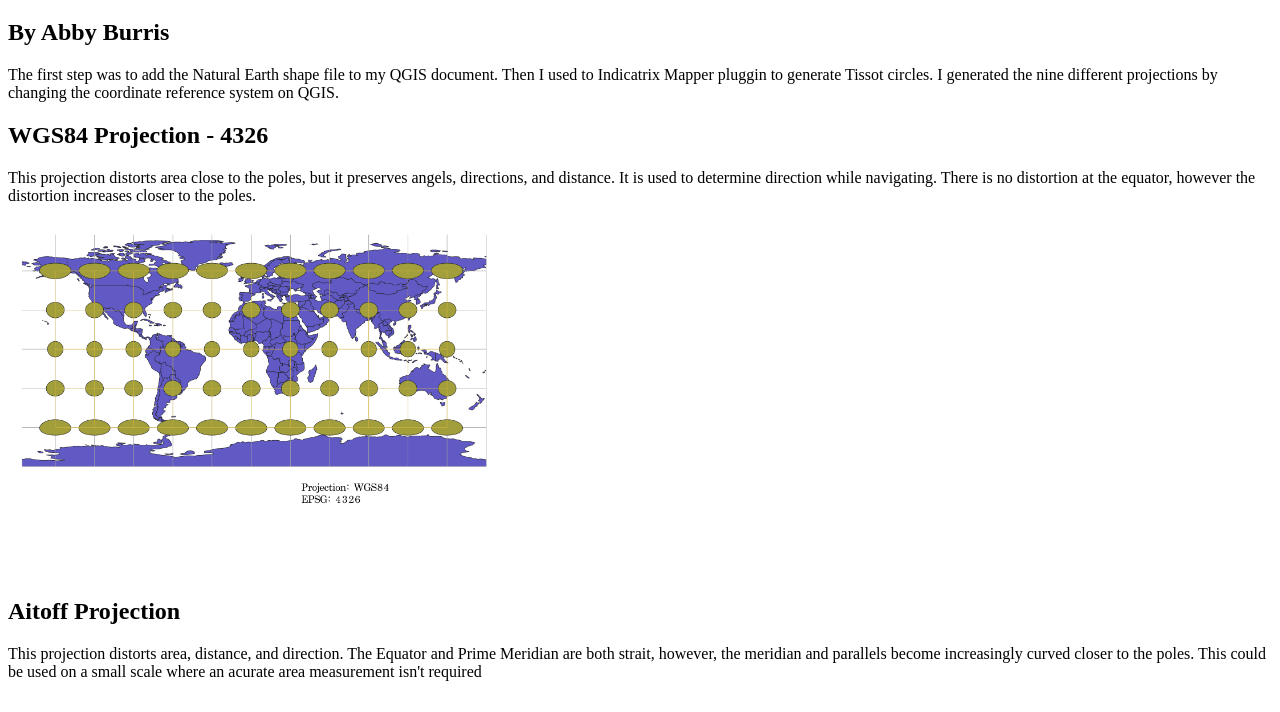
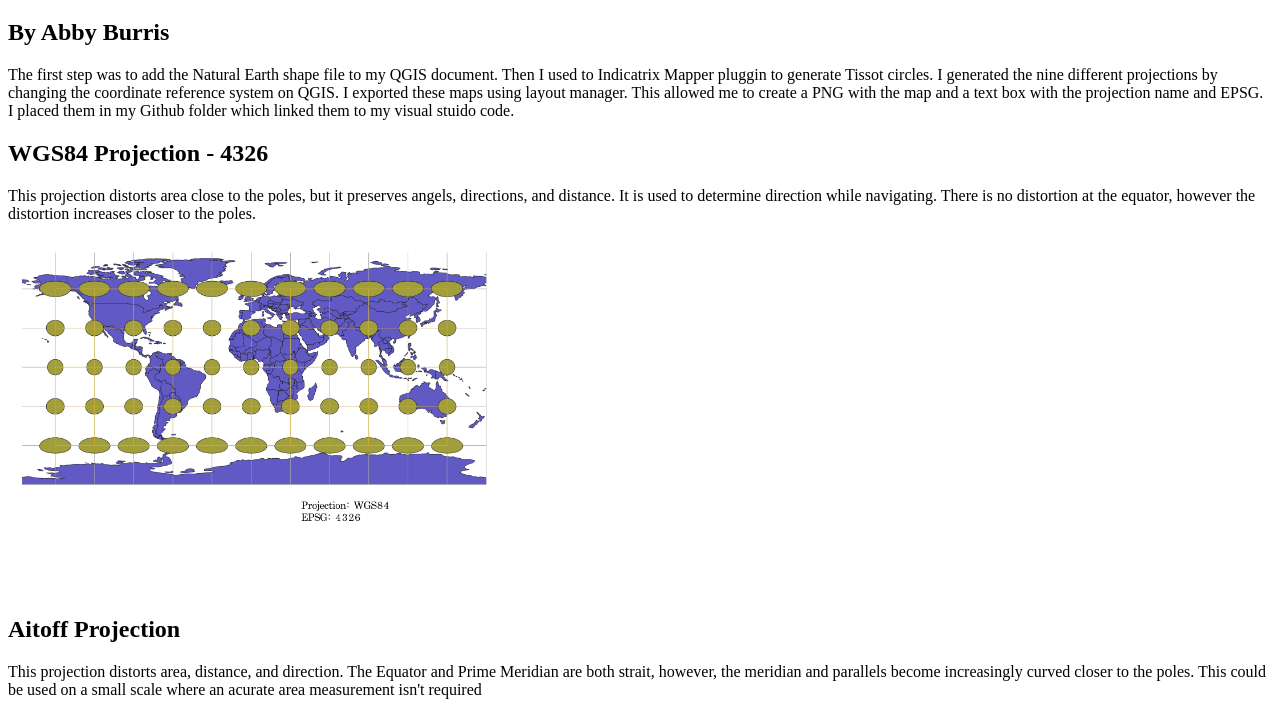
Before and after one commit to Abburris/AbburrisGEOG370-Webpage, a plain HTML site: page index.html in a window 1280 px wide. Shown: the part 61-773 px from the top of the page. Drawn offline with Linux system fonts and the light colour scheme.

Commit message:
Update index.html

```diff
--- a/index.html
+++ b/index.html
@@ -9,7 +9,7 @@
     <h1>GEOG 370 Homework 3: Map projections</h1>
     <h2>By Abby Burris</h2>
 
-    <p>The first step was to add the Natural Earth shape file to my QGIS document. Then I used to Indicatrix Mapper pluggin to generate Tissot circles. I generated the nine different projections by changing the coordinate reference system on QGIS.</p>
+    <p>The first step was to add the Natural Earth shape file to my QGIS document. Then I used to Indicatrix Mapper pluggin to generate Tissot circles. I generated the nine different projections by changing the coordinate reference system on QGIS. I exported these maps using layout manager. This allowed me to create a PNG with the map and a text box with the projection name and EPSG. I placed them in my Github folder which linked them to my visual stuido code. </p>
 
     <h2>WGS84 Projection - 4326</h2>
     <p>This projection distorts area close to the poles, but it preserves angels, directions, and distance. It is used to determine direction while navigating. There is no distortion at the equator, however the distortion increases closer to the poles. </p>
```
